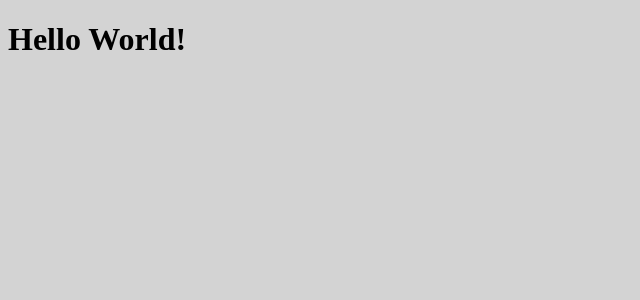
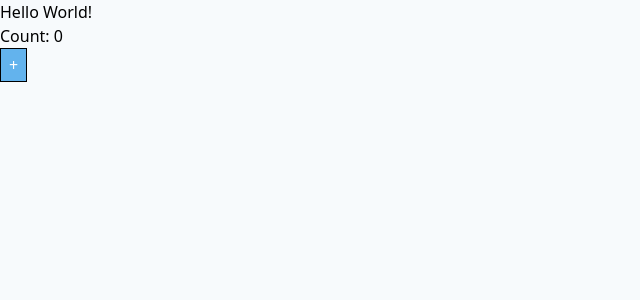
Before and after one commit to thisduck/reminisced, a Vue app in the folder packages/frontend/: page / in a window 1280 px wide. Shown: the top 300 px of the page, without its empty margins (0-640 px from the left). Built offline with nearby package versions, Linux system fonts and the light colour scheme; the HTML template or start-up script is replaced by a standard one.

Commit message:
Adding tailwindcss.

```diff
--- a/packages/frontend/package.json
+++ b/packages/frontend/package.json
@@ -4,7 +4,7 @@
   "description": "",
   "main": "index.js",
   "scripts": {
-    "start": "webpack serve --mode development --host 0.0.0.0",
+    "start": "webpack serve --mode development --host 0.0.0.0 --hot",
     "test": "echo \"Error: no test specified\" && exit 1"
   },
   "keywords": [],
@@ -13,11 +13,15 @@
   "devDependencies": {
     "@babel/core": "^7.12.3",
     "@vue/compiler-sfc": "^3.0.2",
+    "autoprefixer": "^10.0.1",
     "babel-loader": "^8.1.0",
     "css-loader": "^5.0.1",
     "file-loader": "^6.2.0",
     "html-webpack-plugin": "^4.5.0",
     "mini-css-extract-plugin": "^1.3.0",
+    "postcss": "^8.1.6",
+    "postcss-loader": "^4.0.4",
+    "tailwindcss": "^1.9.6",
     "vue-loader": "^16.0.0-rc.1",
     "webpack": "^5.4.0",
     "webpack-cli": "^4.2.0",
--- /dev/null
+++ b/packages/frontend/postcss.config.js
@@ -0,0 +1,6 @@
+module.exports = {
+  plugins: {
+    tailwindcss: {},
+    autoprefixer: {},
+  },
+}
--- a/packages/frontend/src/App.vue
+++ b/packages/frontend/src/App.vue
@@ -1,13 +1,21 @@
 <template>
   <h1>Hello {{ name }}!</h1>
+  <div>Count: {{ count }}</div>
+  <button class="px-2 py-1 text-white bg-blue-400 border border-black" @click="add">+</button>
 </template>
 
 <script>
+import { ref } from "vue";
+
 const name = "World";
+const count = ref(0);
+const add = () => count.value++;
 
 export default {
   setup() {
     return {
+      count,
+      add,
       name,
     };
   },
--- /dev/null
+++ b/packages/frontend/src/index.html
@@ -0,0 +1,11 @@
+<!DOCTYPE html>
+<html lang="en">
+  <head>
+    <meta charset="UTF-8" />
+    <meta name="viewport" content="width=device-width, initial-scale=1.0" />
+    <title>Reminisce</title>
+  </head>
+  <body class="bg-gray-100">
+    <div id="app"></div>
+  </body>
+</html>
--- a/packages/frontend/src/styles.css
+++ b/packages/frontend/src/styles.css
@@ -1,3 +1,5 @@
-body {
-  background-color: lightgray;
-}
+@import "tailwindcss/base";
+
+@import "tailwindcss/components";
+
+@import "tailwindcss/utilities";
--- /dev/null
+++ b/packages/frontend/tailwind.config.js
@@ -0,0 +1,12 @@
+module.exports = {
+  future: {
+    // removeDeprecatedGapUtilities: true,
+    // purgeLayersByDefault: true,
+  },
+  purge: [],
+  theme: {
+    extend: {},
+  },
+  variants: {},
+  plugins: [],
+}
--- a/packages/frontend/webpack.config.js
+++ b/packages/frontend/webpack.config.js
@@ -24,7 +24,7 @@ module.exports = {
       },
       {
         test: /\.css$/,
-        use: [MiniCssExtractPlugin.loader, "css-loader"],
+        use: [MiniCssExtractPlugin.loader, "css-loader", "postcss-loader"],
       },
       {
         test: /\.(png|jpg|gif|svg)$/,
@@ -42,6 +42,8 @@ module.exports = {
   plugins: [
     new VueLoaderPlugin(),
     new MiniCssExtractPlugin(),
-    new HtmlWebpackPlugin(),
+    new HtmlWebpackPlugin({
+      template: path.resolve(__dirname, "src/index.html"),
+    }),
   ],
 };
```
Also changed, not shown: 1 other file (tests, documents, lock files or other folders).
